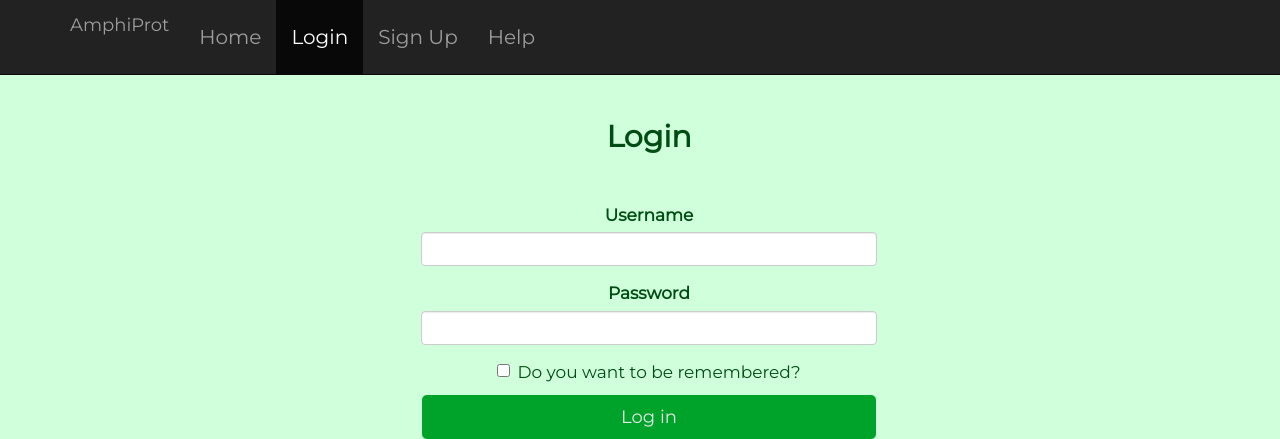
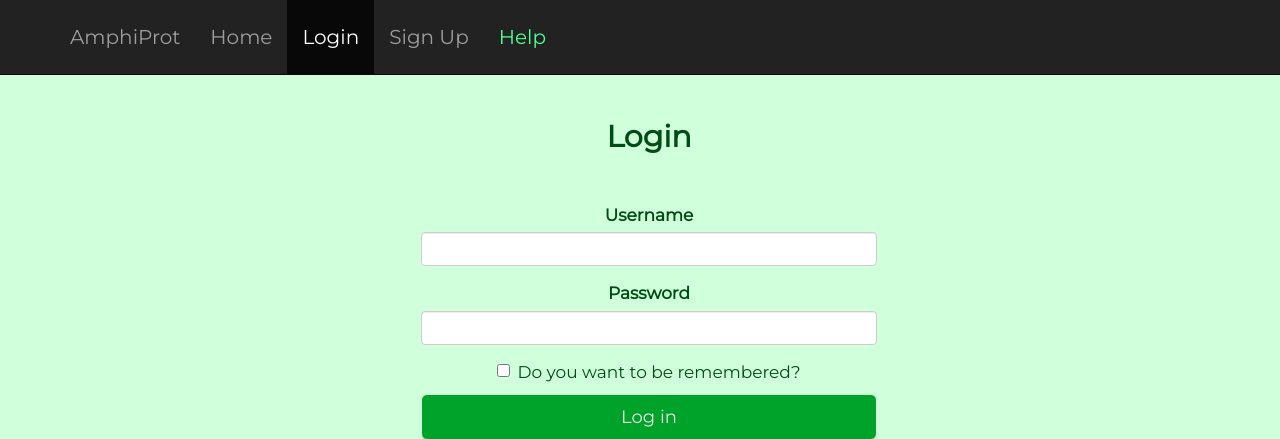
Before and after one commit to suadou/AmphiProt, a Flask app: page /loging in a window 1280 px wide. Shown: the top 439 px of the page. Run offline with Flask 2, Linux system fonts and the light colour scheme; some libraries are stand-ins or nearby versions.

Commit message:
Update loging.html

```diff
--- a/Workingversionwomulti/templates/loging.html
+++ b/Workingversionwomulti/templates/loging.html
@@ -30,10 +30,9 @@ Login
         <span class="icon-bar"></span>
         <span class="icon-bar"></span>
       </button>
-      <a class="navbar-brand" href="#">AmphiProt</a>
-    </div>
     <div id="navbar" class="collapse navbar-collapse">
       <ul class="nav navbar-nav">
+        <li><a class="navbar-brand" href="#">AmphiProt</a></li>
         <li><a href="/">Home</a></li>
         {% if not current_user.is_authenticated %}
         <li class="active"><a href="{{ url_for('loging') }}">Login</a></li>
@@ -41,9 +40,9 @@ Login
         {% else %}
           {% set name = current_user.username %}
           <li><a href="{{ url_for('workspace', user_id=name) }}">Workspace</a></li>
-          <li><a href="{{ url_for('logout') }}">Logout</a></li>
+          <li><a href="{{ url_for('logout') }}"><font color="#ff4a4a">Logout</font></a></li>
         {% endif %}
-        <li><a href="{{ url_for('help') }}">Help</a></li>
+        <li ><a href="{{ url_for('help') }}"><font color="#4fff92">Help</font></a></li>
       </ul>
     </div><!--/.nav-collapse -->
   </div>
```
